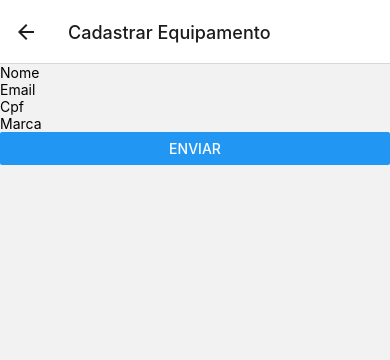
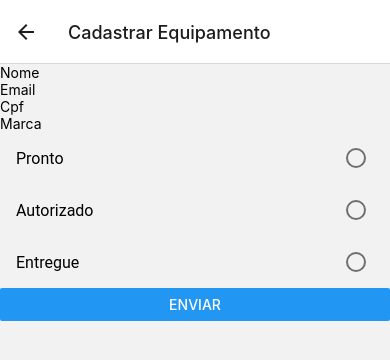
Before and after one commit to knechtel/app-delta-react-native, a React Native app: screen /FormEquipment in a window 390 px wide. Shown: the top 360 px of the page. Built offline with nearby package versions, Linux system fonts and the light colour scheme; no server answers.

Commit message:
Adicionando campos ao FormEquipment.

```diff
--- a/package.json
+++ b/package.json
@@ -21,6 +21,7 @@
     "react-native-gesture-handler": "^2.2.0",
     "react-native-material-design": "^0.3.7",
     "react-native-material-kit": "^0.6.0-beta.1",
+    "react-native-paper": "^4.11.2",
     "react-native-safe-area-context": "^3.3.2",
     "react-native-screens": "^3.10.2",
     "react-native-vector-icons": "^9.0.0"
--- a/src/components/FormEquipment.js
+++ b/src/components/FormEquipment.js
@@ -3,7 +3,7 @@ import {StyleSheet, TextInput} from 'react-native';
 import {Button, SafeAreaView, useColorScheme} from 'react-native';
 import {Colors} from 'react-native/Libraries/NewAppScreen';
 import {createNativeStackNavigator} from '@react-navigation/native-stack';
-
+import {RadioButton} from 'react-native-paper';
 import axios from 'axios';
 
 import {CREATE_CLIENT} from '../util/urls';
@@ -14,6 +14,9 @@ const FormEquipment = () => {
   const [cpf, setCpf] = React.useState();
 
   const [brand, setBrand] = React.useState();
+  const [checked, setChecked] = React.useState(false);
+  const [autorizado, setAutorizado] = React.useState(false);
+  const [entregue, setEntregue] = React.useState(false);
 
   const createClient = () => {
     axios({
@@ -60,6 +63,21 @@ const FormEquipment = () => {
           onChangeText={newBrand => setBrand(newBrand)}
           defaultValue={brand}
         />
+        <RadioButton.Group
+          onValueChange={value => setChecked(value)}
+          value={checked}>
+          <RadioButton.Item label="Pronto" value="first" />
+        </RadioButton.Group>
+        <RadioButton.Group
+          onValueChange={value => setAutorizado(value)}
+          value={checked}>
+          <RadioButton.Item label="Autorizado" value="first" />
+        </RadioButton.Group>
+        <RadioButton.Group
+          onValueChange={value => setEntregue(value)}
+          value={checked}>
+          <RadioButton.Item label="Entregue" value="first" />
+        </RadioButton.Group>
         <Button title="Enviar" onPress={createClient} />
       </SafeAreaView>
     </>
```
Also changed, not shown: 2 other files (tests, documents, lock files or other folders).
